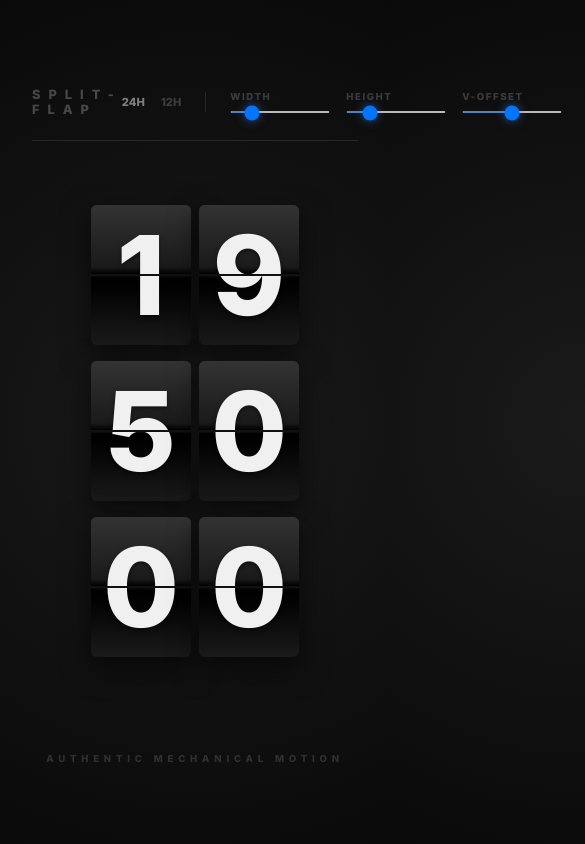
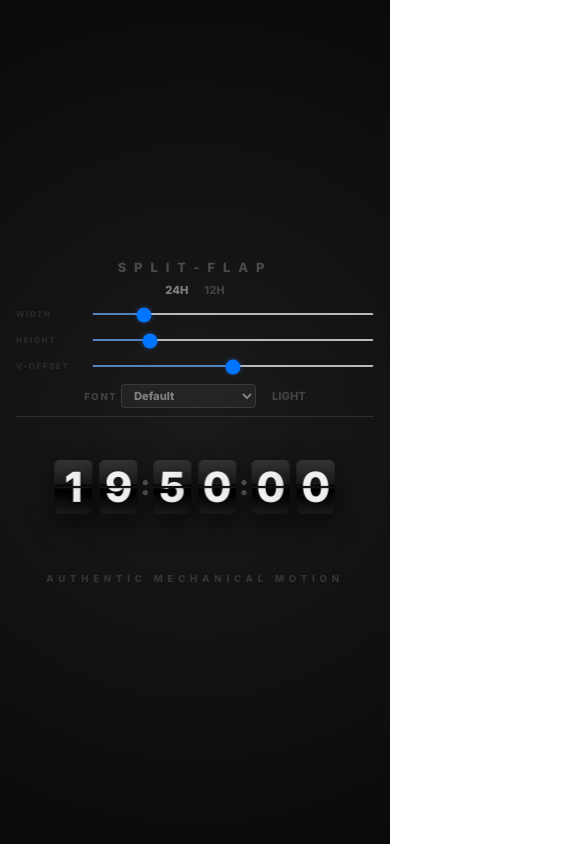
Before and after one commit to stopsopa/clock, a website: page index.html in a window 390 px wide. Shown: the top 844 px of the page, 585 px wide, since content can reach past the window. Drawn offline with Linux system fonts and the light colour scheme.

Commit message:
mobile tweaks

```diff
--- a/index.css
+++ b/index.css
@@ -44,6 +44,8 @@ header {
   align-items: center;
   border-bottom: 1px solid rgba(255, 255, 255, 0.1);
   padding-bottom: 1rem;
+  flex-wrap: wrap;
+  gap: 1rem;
 }
 
 h1 {
@@ -62,6 +64,7 @@ h1 {
   display: flex;
   align-items: center;
   gap: 1.5rem;
+  flex-wrap: wrap;
 }
 
 .control-group {
@@ -252,15 +255,78 @@ flap-digit {
 }
 
 @media (max-width: 500px) {
-  .clock {
+  .app-container {
+    padding: 1rem;
+    gap: 1.5rem;
+    width: 100vw;
+    overflow-x: hidden;
+  }
+  header {
     flex-direction: column;
+    align-items: center;
+    gap: 0.5rem;
+    padding-bottom: 0.5rem;
+  }
+  .controls {
+    flex-direction: column;
+    gap: 0.8rem;
+    width: 100%;
+  }
+  .control-group.sliders {
+    flex-direction: column;
+    width: 100%;
+    align-items: stretch;
+  }
+  .slider-item {
+    flex-direction: row;
+    justify-content: space-between;
+    align-items: center;
     gap: 1rem;
   }
-  .separator {
+  .slider-item label {
+    margin-bottom: 0;
+    min-width: 60px;
+    font-size: 0.5rem;
+    opacity: 0.2;
+  }
+  input[type="range"] {
+    flex-grow: 1;
+    width: auto;
+  }
+  input[type="range"]::-webkit-slider-runnable-track {
+    height: 2px;
+  }
+  input[type="range"]::-webkit-slider-thumb {
+    width: 6px;
+    height: 6px;
+    margin-top: -6px;
+    box-shadow: 0 0 5px rgba(59, 130, 246, 0.3);
+  }
+  .divider {
     display: none;
   }
+  .clock {
+    gap: 0.2rem;
+    transform: scale(0.9);
+    margin-top: 1rem;
+  }
+  .ampm-label {
+    right: 0;
+    bottom: -30px;
+    font-size: 0.7rem;
+  }
+  .separator {
+    font-size: 2rem;
+    margin-top: -5px;
+    line-height: 1;
+  }
   flap-digit {
-    width: 100px;
-    height: 140px;
+    width: 42px !important;
+    height: 60px !important;
   }
 }
+
+body:not(.bg-enabled) .separator {
+  color: #000;
+  opacity: 0.6;
+}
```
